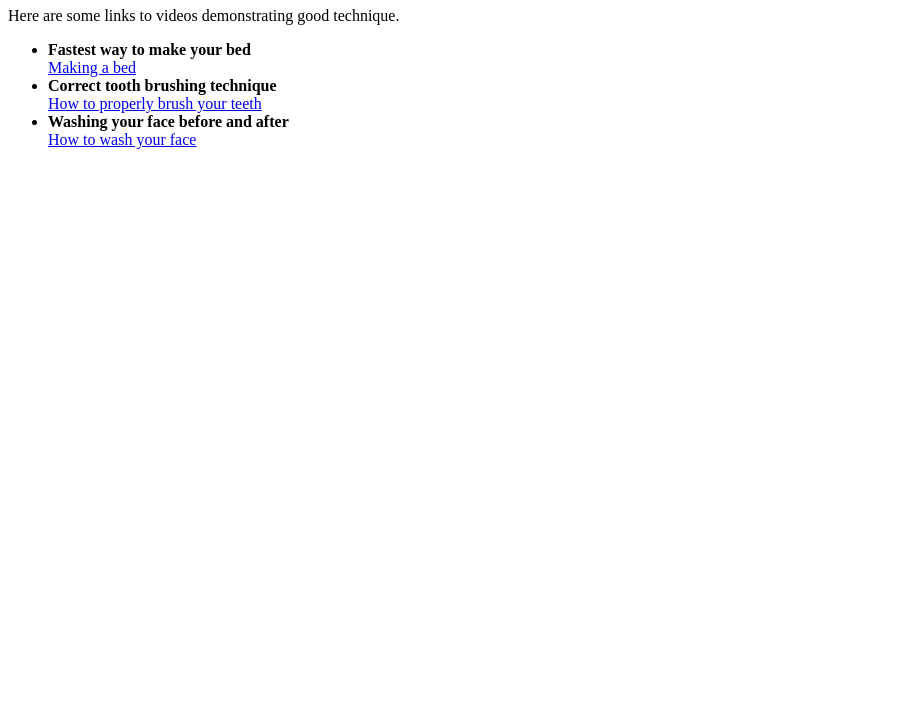
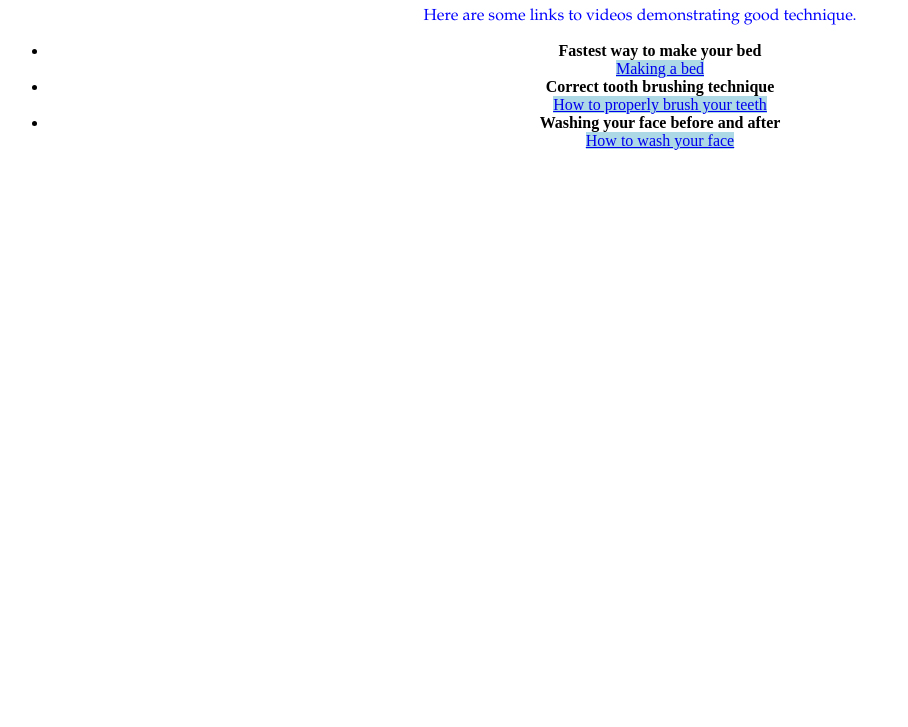
Before and after one commit to latiftrincas/the-odin-project, a plain HTML site: page pages/second_webpage.html in a window 1280 px wide. Shown: the part 73-800 px from the top of the page, without its empty margins (0-908 px from the left). Drawn offline with Linux system fonts and the light colour scheme.

Commit message:
added simple CSS to webpages

```diff
--- /dev/null
+++ b/CSS/index_styles.css
@@ -0,0 +1,19 @@
+* {
+    text-align: center;
+}
+
+img {
+    height: auto;
+    width: 500px;
+}
+
+p {
+    color: black;
+    font-weight: 200;
+    font-family: Garamond;
+}
+
+.click_me {
+    background-color: lightblue;
+    font-weight: 500;
+}
--- /dev/null
+++ b/CSS/second_styles.css
@@ -0,0 +1,17 @@
+* {
+    text-align: center;
+}
+
+p {
+    color: blue;
+    font-weight: 200;
+    font-family: Garamond;
+}
+
+.bullet_points {
+    color: black;
+}
+
+.links {
+    background-color: lightblue;
+}
--- /dev/null
+++ b/CSS/third_styles.css
@@ -0,0 +1,13 @@
+* {
+    text-align: center;
+}
+
+.image_one {
+    height: auto;
+    width: 500px;
+}
+
+.image_two {
+    height: auto;
+    width: 500px;
+}
--- a/pages/second_webpage.html
+++ b/pages/second_webpage.html
@@ -5,6 +5,7 @@
 <head>
     <meta charset="UTF-8">
     <title>Morning routine</title>
+    <link rel="stylesheet" href="../CSS/second_styles.css">
 </head>
 
 <body>
@@ -16,14 +17,14 @@
 
     <ul>
 
-        <li><strong>Fastest way to make your bed</strong></li>
-        <a href="https://www.youtube.com/watch?v=4XZDLu8WLOQ">Making a bed</a>
+        <li class="bullet_points"><strong>Fastest way to make your bed</strong></li>
+        <a class="links" href="https://www.youtube.com/watch?v=4XZDLu8WLOQ">Making a bed</a>
 
-        <li><strong>Correct tooth brushing technique</strong></li>
-        <a href="https://www.youtube.com/watch?v=5siTo1ztlgY">How to properly brush your teeth</a>
+        <li class="bullet_points"><strong>Correct tooth brushing technique</strong></li>
+        <a class="links" href="https://www.youtube.com/watch?v=5siTo1ztlgY">How to properly brush your teeth</a>
 
-        <li><strong>Washing your face before and after</strong></li>
-        <a href="third_webpage.html">How to wash your face</a>
+        <li class="bullet_points"><strong>Washing your face before and after</strong></li>
+        <a class="links" href="third_webpage.html">How to wash your face</a>
     </ul>
 
 </body>
```
Also changed, not shown: index.html (+2 -1 lines), pages/third_webpage.html (+3 -3 lines).
